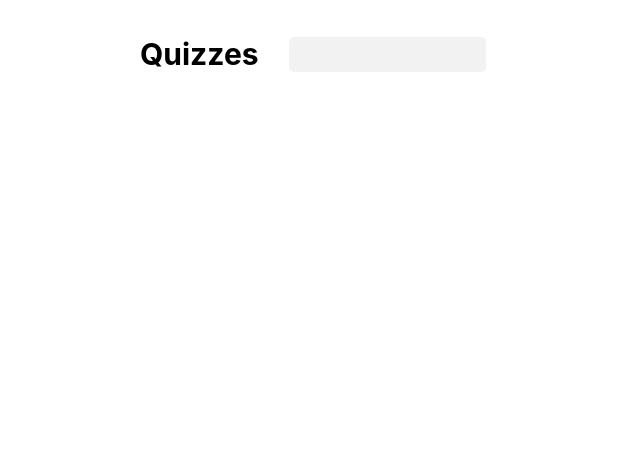
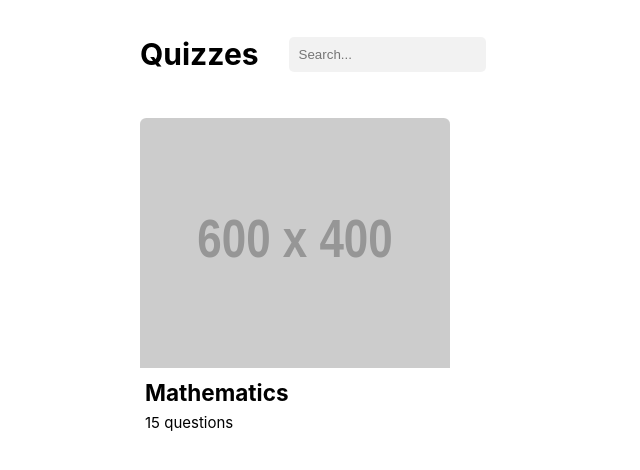
Before and after one commit to hirusha-adi/learning-vue-js, a Vue app in the folder Project3-Quiz/: page / in a window 1280 px wide. Shown: the top 470 px of the page, without its empty margins (0-640 px from the left). Built offline with nearby package versions, Linux system fonts and the light colour scheme.

Commit message:
add basic layout

```diff
--- a/Project3-Quiz/src/App.vue
+++ b/Project3-Quiz/src/App.vue
@@ -2,10 +2,16 @@
   <div class="container">
     <header>
       <h1>Quizzes</h1>
-      <input type="text">
+      <input type="text" placeholder="Search...">
     </header>
     <div class="options-container">
-
+      <div class="card">
+        <img src="https://placehold.co/600x400" alt="image">
+        <div class="card-text">
+          <h2>Mathematics</h2>
+          <p>15 questions</p>
+        </div>
+      </div>
     </div>
   </div>
 </template>
@@ -34,4 +40,36 @@ header input {
   padding: 10px;
   border-radius: 5px;
 }
+
+.options-container {
+  display: flex;
+  flex-wrap: wrap;
+  margin-top: 40px;
+}
+
+/* Card */
+
+.card {
+  width: 310px;
+  overflow: hidden;
+  border-radius: 2%;
+  box-shadow: 5px 5px 20px rbga(0, 0, 0, 0.9);
+  margin-bottom: 25px;
+  margin-right: 20px;
+  cursor: pointer;
+}
+
+.card img {
+  width: 100%;
+  height: 250px;
+  margin: 0;
+}
+
+.card .card-text {
+  padding: 0 5px;
+}
+
+.card .card-text h2 {
+  font-weight: bold;
+}
 </style>
```
